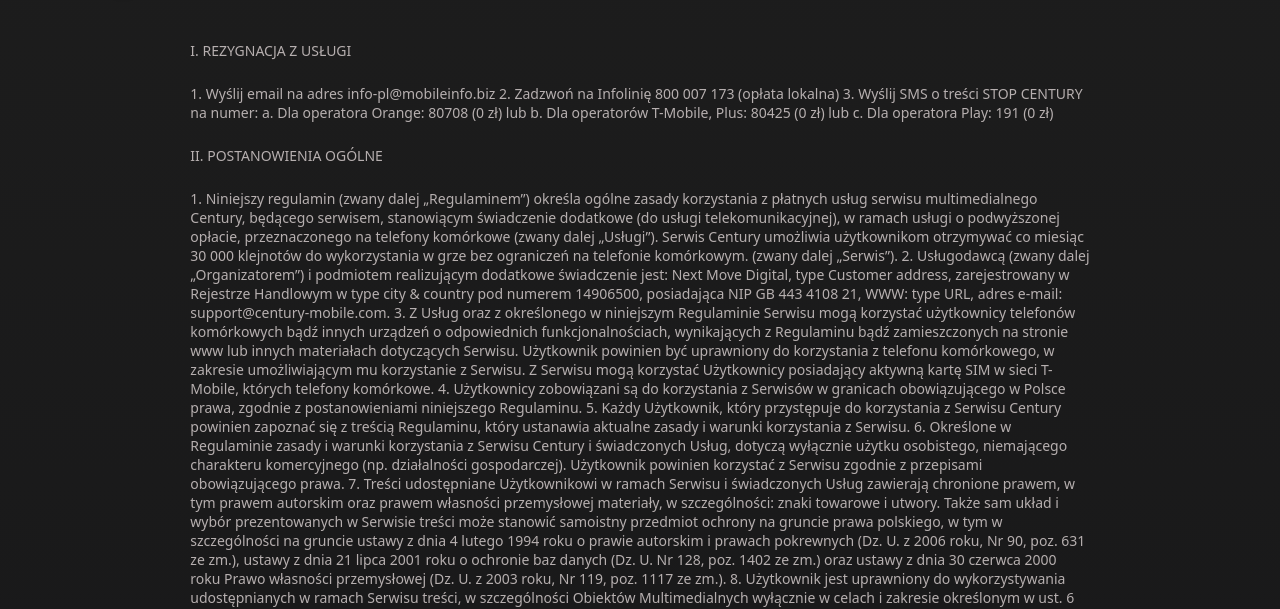
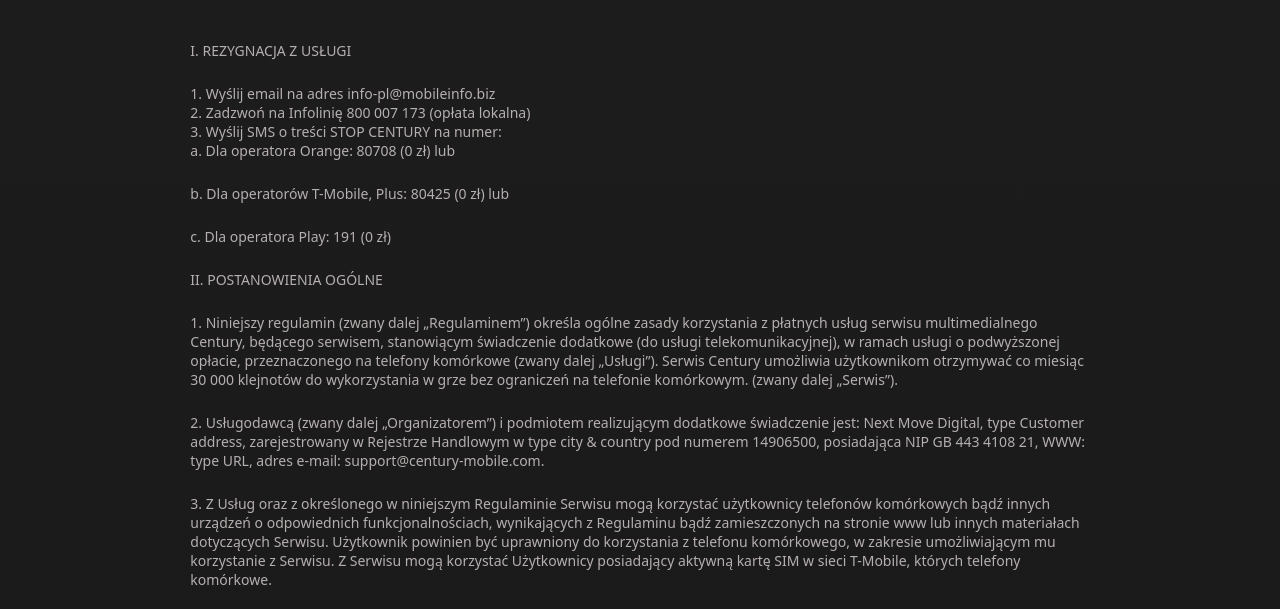
Before and after one commit to pwintegrations/poland-tmobile, a plain HTML site: page terms.html in a window 1280 px wide. Shown: the part 177-786 px from the top of the page. Drawn offline with nearby package versions, Linux system fonts and the light colour scheme; files whose address does not match are found by name.

Commit message:
Terms change

```diff
--- a/css/other.css
+++ b/css/other.css
@@ -669,6 +669,34 @@
     outline: none;
 }
 
+.terms p{
+    margin-bottom: 24px;
+    margin-top: 0;
+    line-height: 19px;
+    padding-bottom: 0;
+}
+.terms p.no-bottom-padding{
+    margin-bottom: 0
+}
+
+.terms .pseudo-paragraph {
+    margin-bottom: 24px;
+    padding-bottom: 0;
+    line-height: 19px;
+    display: block;
+    width: 100%;
+    margin-top: 0;
+}
+.terms .pseudo-paragraph.no-bottom-padding{
+    margin-bottom: 0
+}
+
+.terms a{
+    text-decoration: underline;
+    color: #e1b573;
+}
+
+
 @media screen and (min-width: 768px) {
     .button-to-top {
         width: 58px;
```
